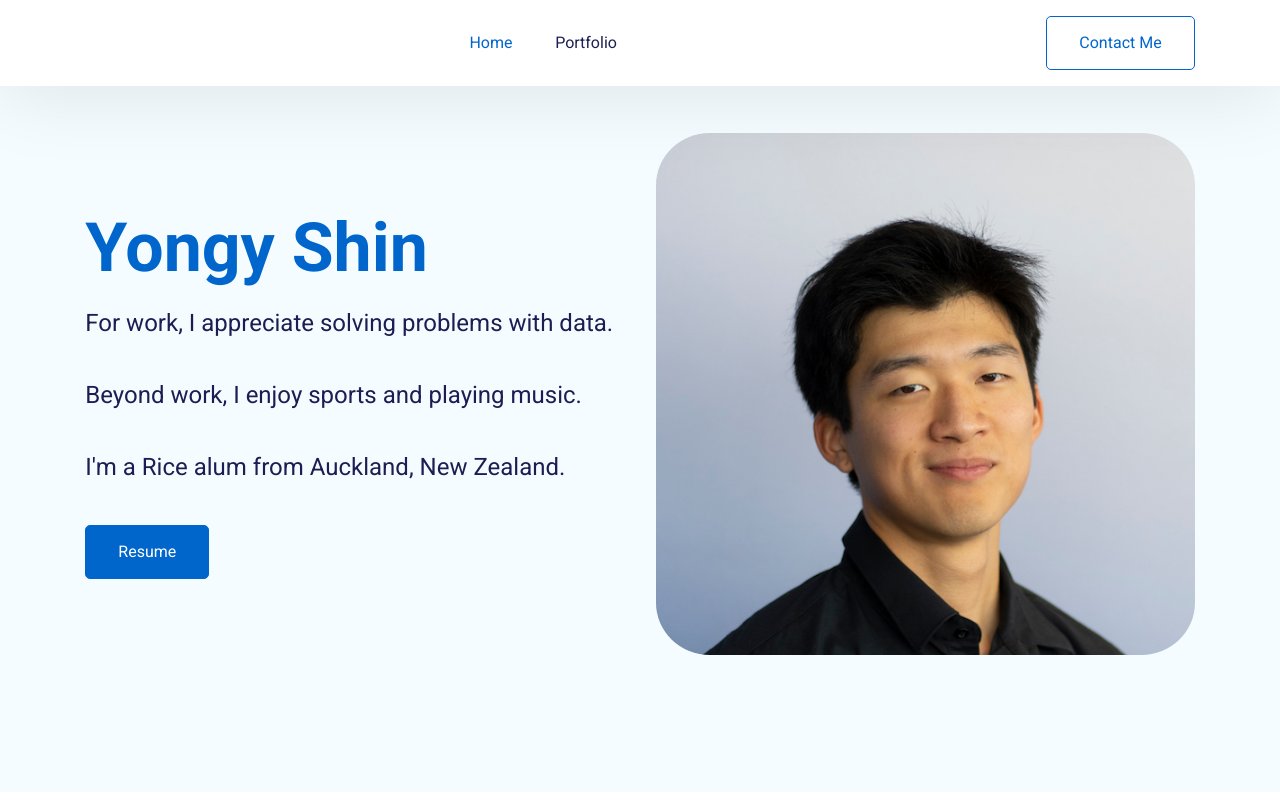
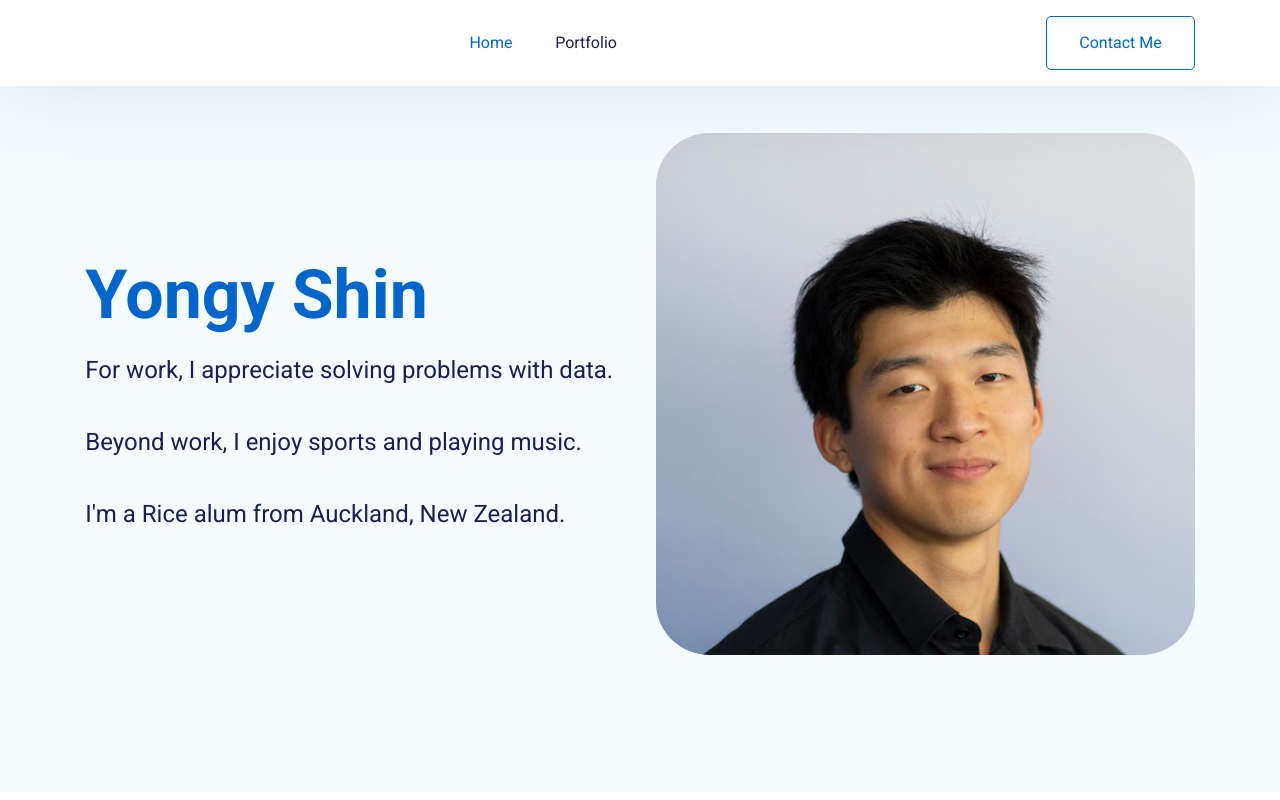
Before and after one commit to yowashi23/yowashi23.github.io, a React (Create React App) app: page / in a window 1280 px wide. Shown: the top 800 px of the page. Built offline with nearby package versions, Linux system fonts and the light colour scheme.

Commit message:
comment out resume button

```diff
--- a/src/Pages/Home/HeroSection.jsx
+++ b/src/Pages/Home/HeroSection.jsx
@@ -26,8 +26,8 @@
                         {/* based in Cambridge, MA */}
                     </p>
                 </div>
-                <br />
-                <button className="btn btn-primary" onClick={() => window.open("./Yong_Shin_Resume_A.pdf")}>Resume</button>
+{/*                 <br />
+                <button className="btn btn-primary" onClick={() => window.open("./Yong_Shin_Resume_A.pdf")}>Resume</button> */}
             </div>
             <div className="hero--section--img">
                 <img src="./img/headshot-cropped.jpg" alt="Hero Section" />
```
